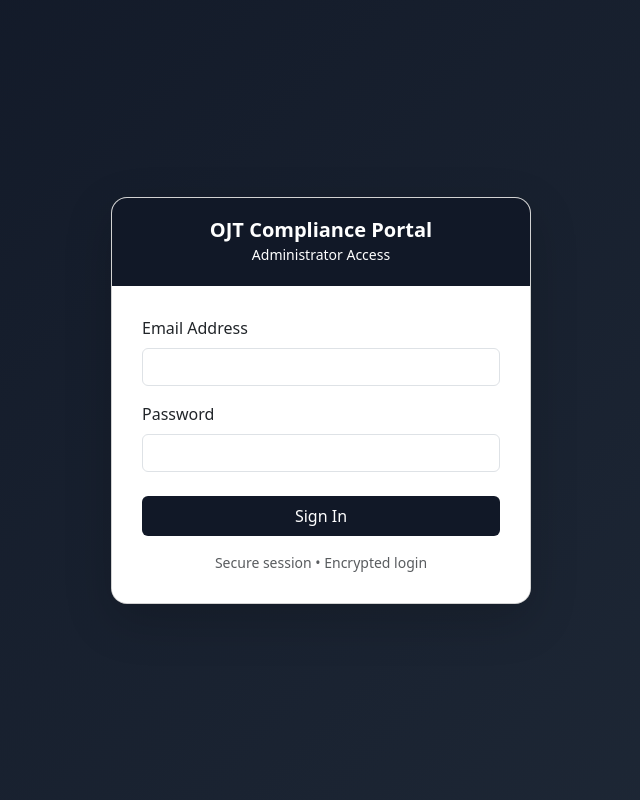
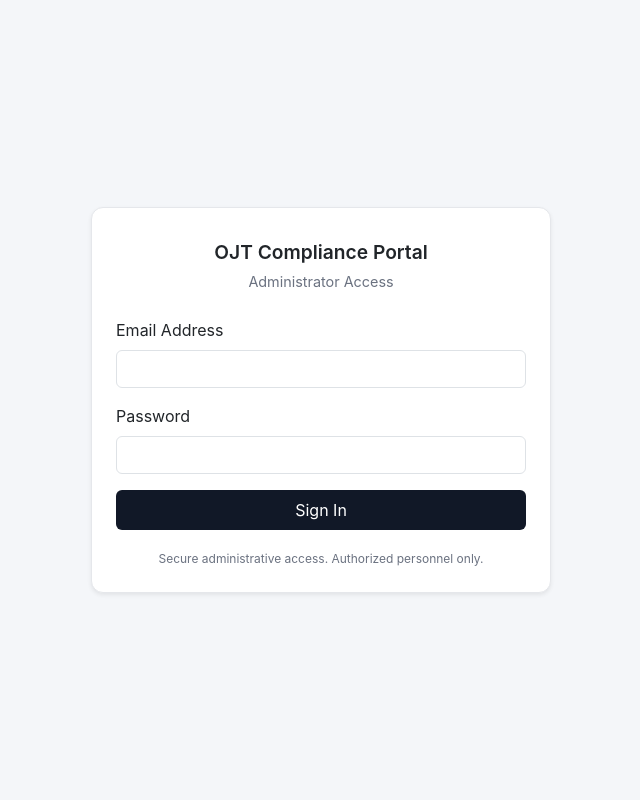
Before and after one commit to YuriBeginner/messenger-dtr, a Flask app: page /admin/login in a window 1280 px wide. Shown: the whole page, without its empty margins (319-959 px from the left). Run offline with Flask 3, Linux system fonts and the light colour scheme; some libraries are stand-ins or nearby versions.

Commit message:
Update login.html

```diff
--- a/templates/admin/login.html
+++ b/templates/admin/login.html
@@ -3,55 +3,83 @@
 <head>
   <meta charset="utf-8">
   <meta name="viewport" content="width=device-width, initial-scale=1">
-  <title>Admin Login - OJT Portal</title>
+  <title>Administrator Login | OJT Compliance Portal</title>
   <link href="https://cdn.jsdelivr.net/npm/bootstrap@5.3.3/dist/css/bootstrap.min.css" rel="stylesheet">
 
   <style>
     body {
-      background: linear-gradient(135deg, #111827, #1f2937);
+      background-color: #f4f6f9;
       min-height: 100vh;
       display: flex;
       align-items: center;
       justify-content: center;
+      font-family: -apple-system, BlinkMacSystemFont, "Segoe UI", Roboto, sans-serif;
     }
+
     .login-card {
-      border-radius: 16px;
-      overflow: hidden;
+      width: 100%;
+      max-width: 460px;
+      border-radius: 12px;
+      border: 1px solid #e5e7eb;
     }
-    .brand-header {
-      background: #111827;
-      color: white;
-      padding: 20px;
+
+    .brand-section {
       text-align: center;
+      padding: 30px 20px 10px 20px;
     }
-    .brand-header h5 {
-      margin: 0;
+
+    .brand-section img {
+      max-height: 60px;
+      margin-bottom: 10px;
+    }
+
+    .portal-title {
       font-weight: 600;
+      font-size: 1.2rem;
+      margin-bottom: 4px;
     }
-    .login-body {
-      padding: 30px;
-      background: white;
+
+    .portal-subtitle {
+      font-size: 0.9rem;
+      color: #6b7280;
     }
-    .btn-primary {
+
+    .btn-login {
       background-color: #111827;
       border: none;
     }
-    .btn-primary:hover {
-      background-color: #374151;
+
+    .btn-login:hover {
+      background-color: #1f2937;
+    }
+
+    .footer-note {
+      font-size: 0.75rem;
+      color: #6b7280;
+      text-align: center;
+      margin-top: 20px;
     }
   </style>
 </head>
 
 <body>
 
-<div class="card login-card shadow-lg" style="width: 100%; max-width: 420px;">
+<div class="card login-card shadow-sm">
 
-  <div class="brand-header">
-    <h5>OJT Compliance Portal</h5>
-    <small>Administrator Access</small>
+  <div class="brand-section">
+    {% if organization and organization.logo_url %}
+      <img src="{{ organization.logo_url }}" alt="Organization Logo">
+    {% endif %}
+    <div class="portal-title">
+      {{ organization.name if organization else "OJT Compliance Portal" }}
+    </div>
+    <div class="portal-subtitle">
+      Administrator Access
+    </div>
   </div>
 
-  <div class="login-body">
+  <div class="card-body px-4 pb-4">
+
     {% if error %}
       <div class="alert alert-danger">{{ error }}</div>
     {% endif %}
@@ -64,19 +92,20 @@
         <input name="email" class="form-control" type="email" required>
       </div>
 
-      <div class="mb-4">
+      <div class="mb-3">
         <label class="form-label">Password</label>
         <input name="password" class="form-control" type="password" required>
       </div>
 
-      <button class="btn btn-primary w-100 py-2" type="submit">
+      <button class="btn btn-login w-100 py-2 text-white" type="submit">
         Sign In
       </button>
     </form>
 
-    <div class="text-center mt-3 text-muted small">
-      Secure session • Encrypted login
+    <div class="footer-note">
+      Secure administrative access. Authorized personnel only.
     </div>
+
   </div>
 </div>
 
```
